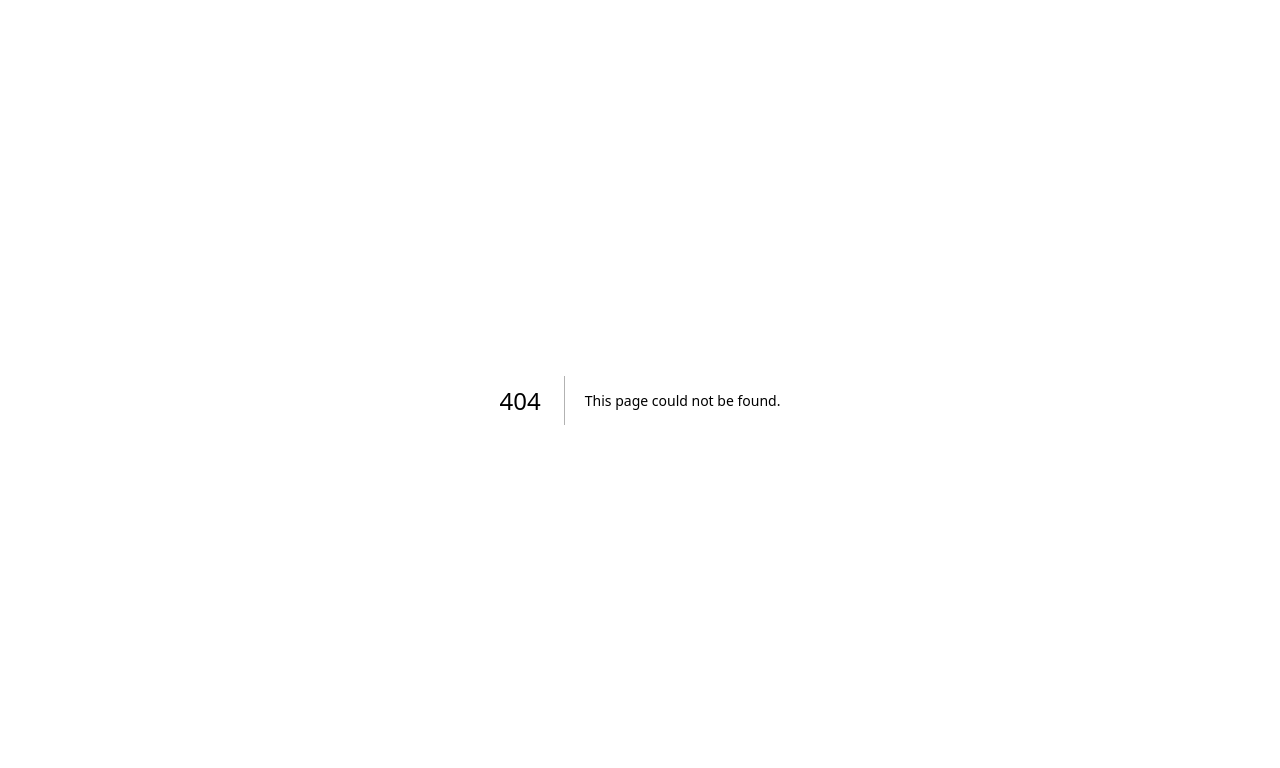
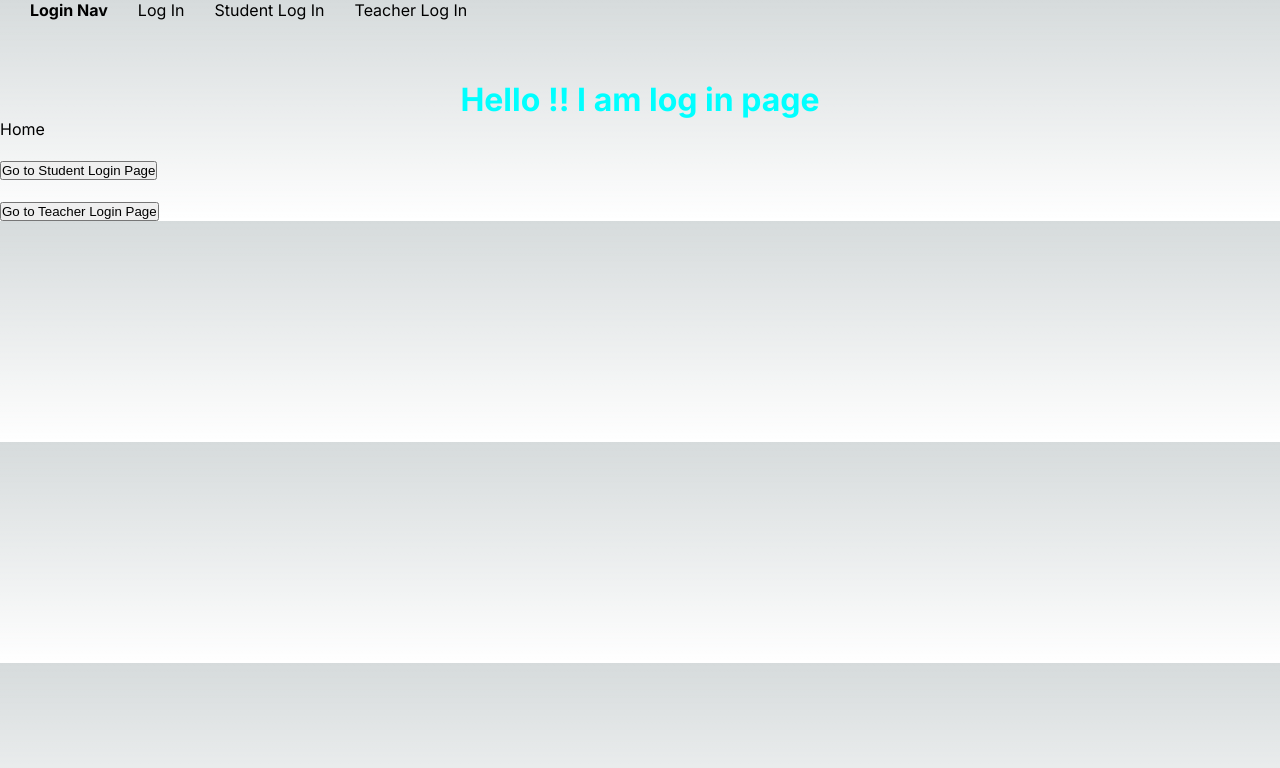
Before and after one commit to Amit00789/NextJSLearning, a Next.js app: page /login in a window 1280 px wide. Before the commit this address had no page. Shown: the top 768 px of the page. Built offline with nearby package versions, Linux system fonts and the light colour scheme.

Commit message:
Day 2 Learning -- Routing and Common Layout

```diff
--- /dev/null
+++ b/src/app/about/about.css
@@ -0,0 +1,18 @@
+.about-menu {
+    display: flex;
+}
+.about-menu li{
+    margin-left: 30px;
+    list-style-type: none;
+}
+.about-menu li a{
+    text-decoration: none;
+}
+.about-menu h4{
+    margin: 0;
+}
+.heading{
+    color: aqua;
+    margin-top: 60px;
+    text-align: center;
+}
--- /dev/null
+++ b/src/app/login/layout.js
@@ -0,0 +1,23 @@
+import Link from "next/link";
+import './login.css'
+export default function Layout({children}){
+    return(
+        <div>
+            <ul className="login-menu">
+                <li>
+                    <h4>Login Nav</h4>
+                </li>
+                <li>
+                    <Link href='/login'>Log In </Link>
+                </li>
+                <li>
+                    <Link href='/login/loginStudent'>Student Log In </Link>
+                </li>
+                <li>
+                    <Link href='/login/loginTeacher'>Teacher Log In </Link>
+                </li>
+            </ul>
+            {children}
+        </div>
+    )
+}
--- /dev/null
+++ b/src/app/login/login.css
@@ -0,0 +1,18 @@
+.login-menu {
+    display: flex;
+}
+.login-menu li{
+    margin-left: 30px;
+    list-style-type: none;
+}
+.login-menu li a{
+    text-decoration: none;
+}
+.login-menu h4{
+    margin: 0;
+}
+.heading{
+    color: aqua;
+    margin-top: 60px;
+    text-align: center;
+}
--- /dev/null
+++ b/src/app/login/page.js
@@ -0,0 +1,28 @@
+"use client";
+import Link from "next/link";
+import { useRouter } from "next/navigation";
+
+const LogIn = () => {
+  const router = useRouter();
+  const navigate = (route) => {
+    router.push('/login/' + route);
+  };
+  return (
+    <div>
+      <h1 className="heading">Hello !! I am log in page</h1>
+      <Link href="/">Home</Link>
+      <br />
+      <br />
+      <button onClick={() => navigate("loginStudent")}>
+        Go to Student Login Page
+      </button>
+      <br />
+      <br />
+      <button onClick={() => navigate("loginTeacher")}>
+        Go to Teacher Login Page
+      </button>
+    </div>
+  );
+};
+
+export default LogIn;
```
Also changed, not shown: src/app/about/aboutCollege/page.js (added, +14 -0 lines), src/app/about/aboutStudent/page.js (added, +14 -0 lines), src/app/about/layout.js (added, +23 -0 lines), src/app/about/page.js (added, +30 -0 lines), src/app/login/loginStudent/page.js (added, +14 -0 lines), src/app/login/loginTeacher/page.js (added, +14 -0 lines), src/app/page.js (+19 -30 lines).
